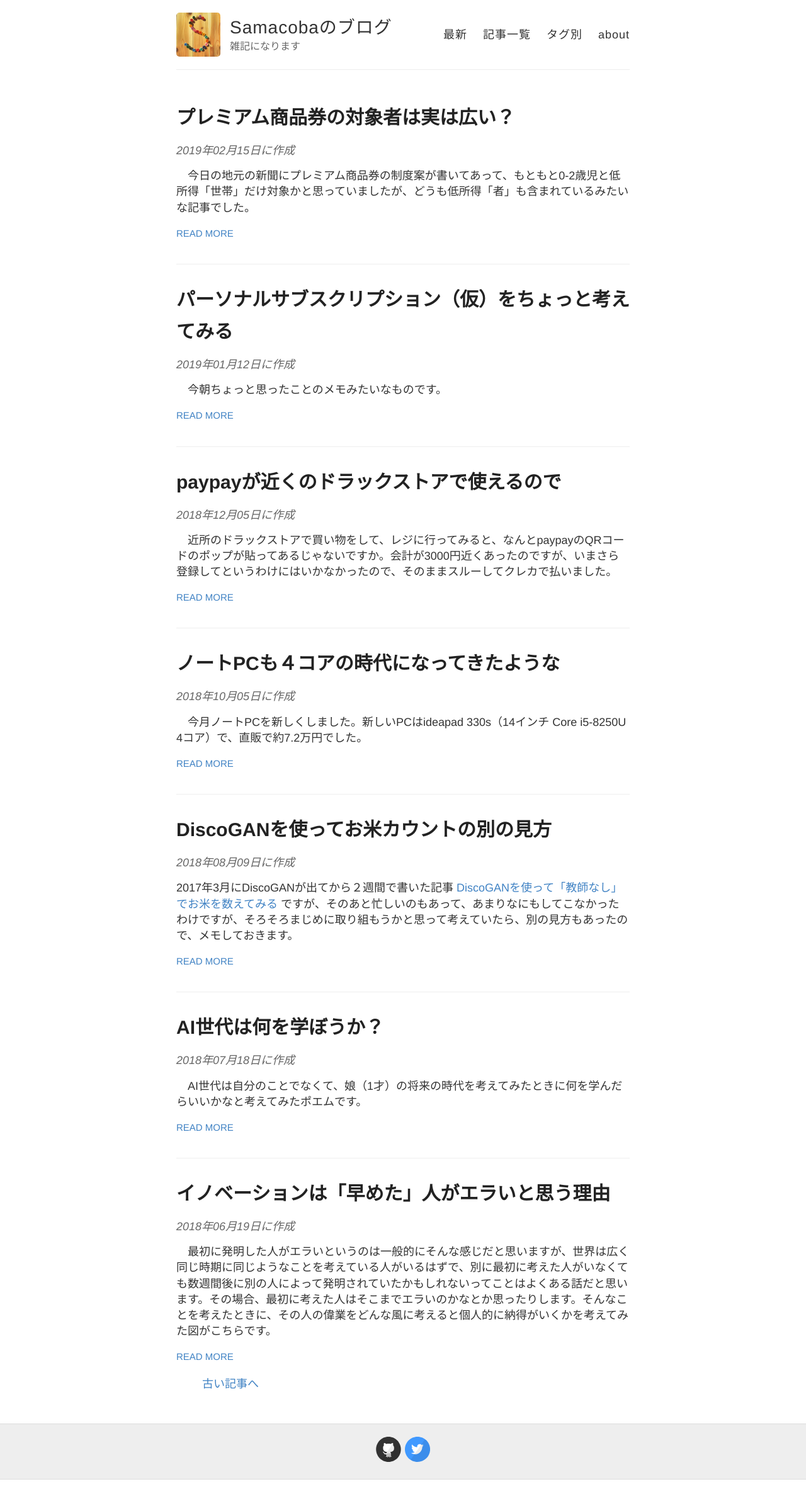
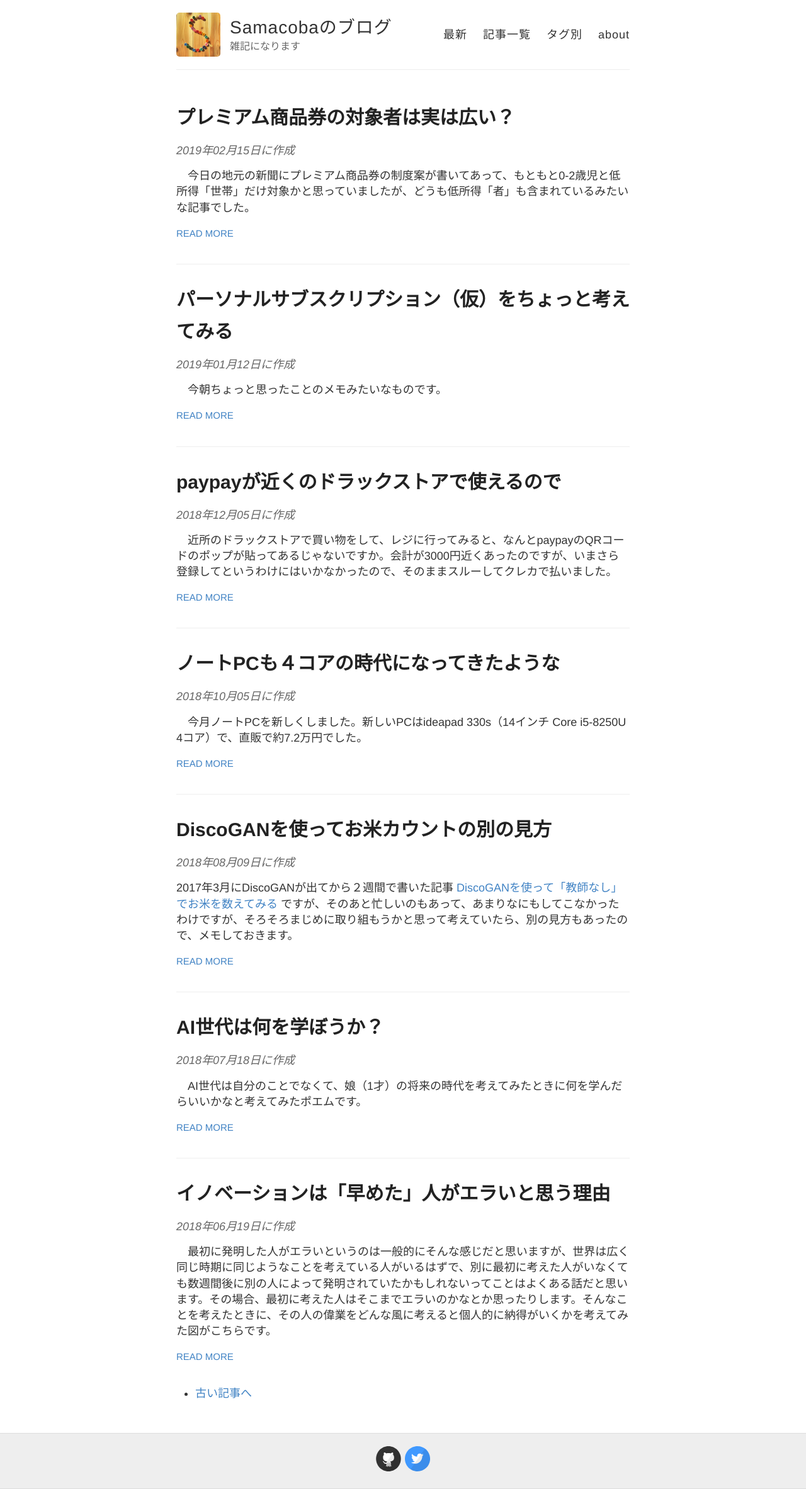
Before and after one commit to samacoba/samacoba.github.io, a Jekyll site: the page built from index.html, in a window 1280 px wide. Shown: the whole page at 63% size. Built offline with Jekyll 4.4.1, drawn with Linux system fonts in a browser that asks for light colours; the list of posts is cut into pages by our own code.

Commit message:
Update index.html

```diff
--- a/index.html
+++ b/index.html
@@ -18,5 +18,7 @@ layout: default
 
 
 
-  {% if paginator.previous_page %}<a href="/{% if paginator.previous_page != 1 %}page{{ paginator.previous_page }}/{% endif %}">新しい記事へ</a>{% endif %}
-  {% if paginator.next_page %}<a href="/page{{ paginator.next_page }}/">古い記事へ</a>{% endif %}
+<ul>
+  {% if paginator.previous_page %}<li><a href="/{% if paginator.previous_page != 1 %}page{{ paginator.previous_page }}/{% endif %}">新しい記事へ</a></li>{% endif %}
+  {% if paginator.next_page %}<li><a href="/page{{ paginator.next_page }}/">古い記事へ</a></li>{% endif %}
+</ul>
```
